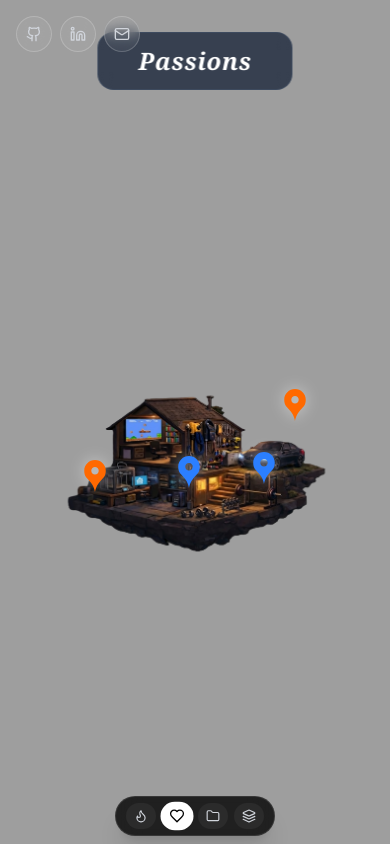
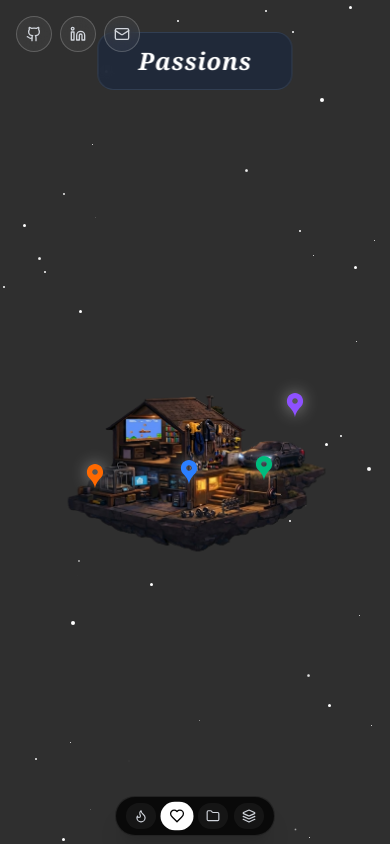
Before and after one commit to Zahin-Mohammad-plug/zahin.org, a Next.js app: page / in a window 390 px wide. Both pictures are taken after a click on the button 177 px from the left and 816 px from the top of the page. Built offline with nearby package versions, Linux system fonts and the light colour scheme.

Commit message:
feat: Enhance passions page with additional pin colors and mobile responsiveness

```diff
--- a/components/pages/passions-page.tsx
+++ b/components/pages/passions-page.tsx
@@ -7,6 +7,7 @@ import { cn } from "@/lib/utils"
 import Image from "next/image"
 import SparkleOverlay from "@/components/sparkle-overlay"
 import TiledBackground from "@/components/tiled-background"
+import { TRANSITION_CONSTANTS } from "@/constants/transitions"
 
 interface PassionsPageProps {
   isActive: boolean
@@ -28,7 +29,15 @@ interface Passion {
   // Position relative to the house image container (percentages)
   pinPosition: { top: string; left: string }
   cardOffset: { x: number; y: number }
-  pinColor: "orange" | "blue"
+  pinColor: "orange" | "blue" | "green" | "purple"
+}
+
+// Color mapping for passion pins (matches projects page pattern)
+const PIN_COLORS: Record<Passion["pinColor"], { fill: string; border: string; title: string; dot: string }> = {
+  orange: { fill: "fill-orange-500", border: "border-orange-500/40", title: "text-amber-400", dot: "bg-orange-400" },
+  blue:   { fill: "fill-blue-500",   border: "border-blue-500/40",   title: "text-sky-400",   dot: "bg-blue-400" },
+  green:  { fill: "fill-emerald-500",border: "border-emerald-500/40",title: "text-emerald-400",dot: "bg-emerald-400" },
+  purple: { fill: "fill-violet-500", border: "border-violet-500/40", title: "text-violet-400", dot: "bg-violet-400" },
 }
 
 const passions: Passion[] = [
@@ -37,7 +46,7 @@ const passions: Passion[] = [
     title: "3D Printing",
     description:
       'I may have misunderstood "software engineering" and spent too long learning CAD, slicing, and how designs fail physically.',
-    pinPosition: { top: "72%", left: "18%" }, // On the 3D printer area
+    pinPosition: { top: "72%", left: "18%" },
     cardOffset: { x: -180, y: -160 },
     pinColor: "orange",
   },
@@ -46,25 +55,25 @@ const passions: Passion[] = [
     title: "Cars",
     description:
       "I've always been drawn to cars, partly for how they work, partly for how many problems they hide until you look closely.",
-    pinPosition: { top: "38%", left: "82%" }, // On the BMW car
+    pinPosition: { top: "38%", left: "82%" },
     cardOffset: { x: 30, y: -80 },
-    pinColor: "orange",
+    pinColor: "purple",
   },
   {
     id: "gym",
     title: "Gym",
     description:
       "The gym is where I go when debugging stops making sense and problems are better solved one rep at a time.",
-    pinPosition: { top: "68%", left: "72%" }, // On the gym equipment area
+    pinPosition: { top: "68%", left: "72%" },
     cardOffset: { x: 30, y: -60 },
-    pinColor: "blue",
+    pinColor: "green",
   },
   {
     id: "homelab",
     title: "Homelab",
     description:
       "I keep a home server mostly to learn what actually happens when systems are left running without supervision.",
-    pinPosition: { top: "70%", left: "48%" }, // On the server rack area
+    pinPosition: { top: "70%", left: "48%" },
     cardOffset: { x: -100, y: 40 },
     pinColor: "blue",
   },
@@ -87,6 +96,16 @@ export default function PassionsPage({
   const containerRef = useRef<HTMLDivElement>(null)
   const [sceneReady, setSceneReady] = useState(false)
   const [pinsVisible, setPinsVisible] = useState(false)
+  const [isMobile, setIsMobile] = useState(false)
+
+  useEffect(() => {
+    const checkMobile = () => {
+      setIsMobile(window.innerWidth < TRANSITION_CONSTANTS.MOBILE_BREAKPOINT)
+    }
+    checkMobile()
+    window.addEventListener("resize", checkMobile)
+    return () => window.removeEventListener("resize", checkMobile)
+  }, [])
 
   useEffect(() => {
     if (isActive) {
@@ -187,13 +206,16 @@ export default function PassionsPage({
       }}
     >
       <div className="absolute inset-0 overflow-hidden">
+        <div className="absolute inset-0 bg-black" />
+        <div className="absolute inset-0 animate-slow-pan">
           <TiledBackground
             sceneReady={sceneReady}
-          sizeMultiplier={1.0}
+            sizeMultiplier={1.3}
             tileOffset={0}
             extraTiles={4}
             handleResize={true}
-          className="absolute inset-0"
+            usePanningStyle={true}
+            className="absolute"
             imageSrc="/images/projectspagebackground.png"
             gridDensity={gridDensity}
             transitionToDensity={transitionGridDensity}
@@ -202,8 +224,9 @@ export default function PassionsPage({
             parallaxOffset={parallaxOffset}
             parallaxSpeed={parallaxMultiplier}
           />
+        </div>
         <div className="absolute inset-0 bg-black/70" />
-        {isActive && <SparkleOverlay count={40} />}
+        {isActive && <SparkleOverlay count={45} />}
       </div>
 
       {/* Main content */}
@@ -260,7 +283,9 @@ export default function PassionsPage({
               zIndex: 30,
             }}
           >
-            {passions.map((passion) => (
+            {passions.map((passion) => {
+              const colors = PIN_COLORS[passion.pinColor]
+              return (
               <div key={passion.id}>
                 {/* Pin marker - SVG map pin like projects page */}
                 <div
@@ -278,21 +303,21 @@ export default function PassionsPage({
                     alignItems: "center",
                     justifyContent: "center",
                   }}
-                  onMouseEnter={() => setHoveredPassion(passion.id)}
-                  onMouseLeave={() => setHoveredPassion(null)}
+                  onMouseEnter={() => !isMobile && setHoveredPassion(passion.id)}
+                  onMouseLeave={() => !isMobile && setHoveredPassion(null)}
                   onClick={(e) => handlePinClick(e, passion.id)}
                   onTouchStart={(e) => handlePinTouchStart(e, passion.id)}
                   onTouchEnd={(e) => handlePinTouchEnd(e, passion.id)}
                 >
                   <svg
-                    width="32"
-                    height="32"
+                    width={isMobile ? "24" : "32"}
+                    height={isMobile ? "24" : "32"}
                     viewBox="0 0 512 512"
                     className={cn(
                       "transition-all drop-shadow-[0_0_8px_rgba(255,255,255,0.5)] pointer-events-none",
                       pinsVisible ? "opacity-100 scale-100" : "opacity-0 scale-50",
                       pinsVisible && "animate-pulse-glow-enhanced",
-                      hoveredPassion === passion.id && "drop-shadow-[0_0_16px_currentColor]",
+                      hoveredPassion === passion.id && "drop-shadow-[0_0_16px_currentColor] scale-125",
                     )}
                     style={{
                       willChange: "transform, opacity",
@@ -300,15 +325,13 @@ export default function PassionsPage({
                   >
                     <path
                       d="M256,0C160.798,0,83.644,77.155,83.644,172.356c0,97.162,48.158,117.862,101.386,182.495C248.696,432.161,256,512,256,512s7.304-79.839,70.97-157.148c53.228-64.634,101.386-85.334,101.386-182.495C428.356,77.155,351.202,0,256,0z M256,231.921c-32.897,0-59.564-26.668-59.564-59.564s26.668-59.564,59.564-59.564c32.896,0,59.564,26.668,59.564,59.564S288.896,231.921,256,231.921z"
-                      className={cn(
-                        passion.pinColor === "orange"
-                          ? "fill-orange-500"
-                          : "fill-blue-500",
-                      )}
+                      className={colors.fill}
                     />
                   </svg>
                 </div>
 
+                {/* Desktop: floating card positioned relative to pin */}
+                {!isMobile && (
                 <div
                   data-passion-card
                   className={cn(
@@ -327,13 +350,13 @@ export default function PassionsPage({
                   <div
                     className={cn(
                       "bg-slate-900/95 backdrop-blur-sm border rounded-xl p-3 shadow-xl",
-                      passion.pinColor === "orange" ? "border-amber-500/40" : "border-blue-500/40",
+                      colors.border,
                     )}
                   >
                     <h3
                       className={cn(
                         "font-serif text-base md:text-lg font-bold mb-1.5 italic",
-                        passion.pinColor === "orange" ? "text-amber-400" : "text-sky-400",
+                        colors.title,
                       )}
                     >
                       {passion.title}
@@ -341,10 +364,42 @@ export default function PassionsPage({
                     <p className="text-xs md:text-sm text-gray-300 leading-relaxed">{passion.description}</p>
                   </div>
                 </div>
+                )}
               </div>
-            ))}
+              )
+            })}
           </div>
         </div>
+
+        {/* Mobile: bottom card overlay that never goes off-screen */}
+        {isMobile && hoveredPassion && (() => {
+          const passion = passions.find(p => p.id === hoveredPassion)
+          if (!passion) return null
+          const colors = PIN_COLORS[passion.pinColor]
+          return (
+            <div
+              data-passion-card
+              className="fixed bottom-16 left-4 right-4 z-40 transition-all duration-300 animate-in slide-in-from-bottom-4"
+            >
+              <div
+                className={cn(
+                  "bg-slate-900/95 backdrop-blur-md border rounded-xl p-4 shadow-2xl",
+                  colors.border,
+                )}
+              >
+                <h3
+                  className={cn(
+                    "font-serif text-lg font-bold mb-1.5 italic",
+                    colors.title,
+                  )}
+                >
+                  {passion.title}
+                </h3>
+                <p className="text-sm text-gray-300 leading-relaxed">{passion.description}</p>
+              </div>
+            </div>
+          )
+        })()}
       </div>
     </div>
   )
```
Also changed, not shown: components/pages/stack-page.tsx (+13 -31 lines). Lines whose indentation alone changed are shown as unchanged.
